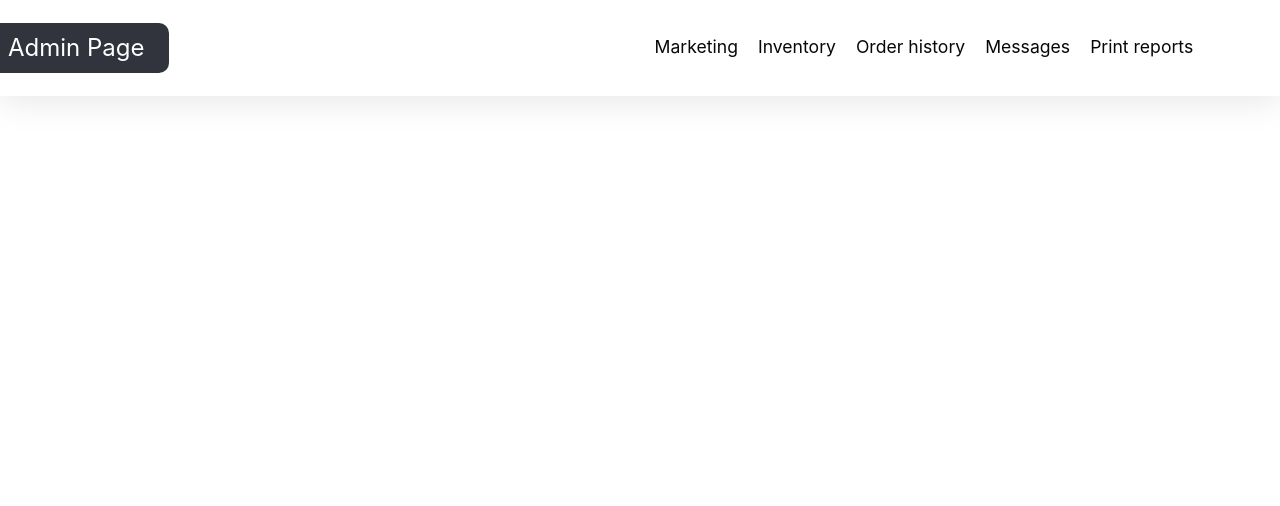
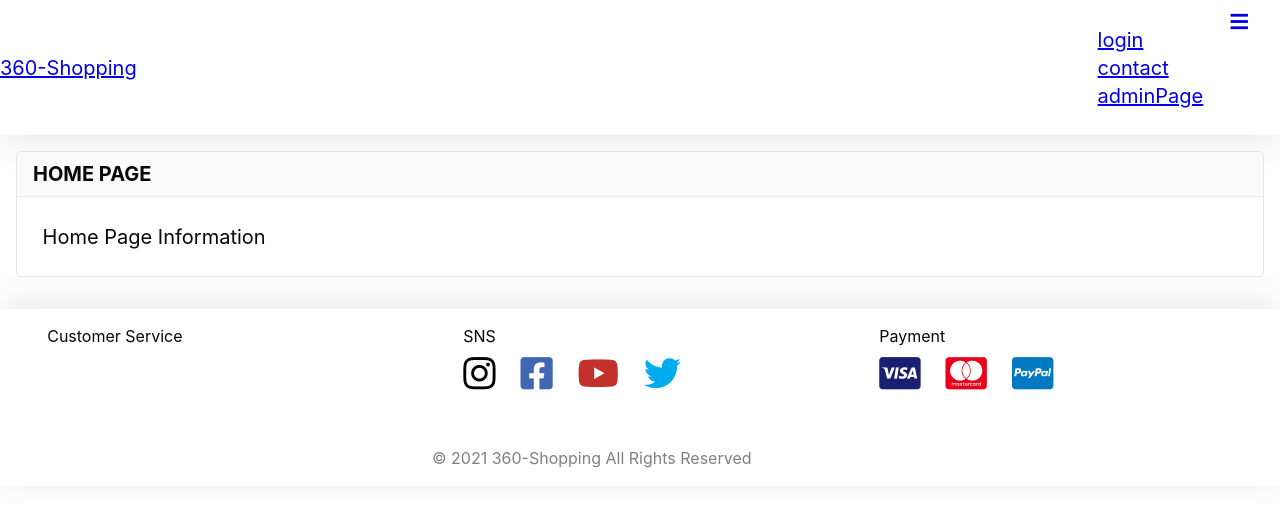
Before and after one commit to LeeJung-AWS/360-shopping, a React (Create React App) app in the folder frontend/: page / in a window 1280 px wide. Shown: the top 506 px of the page. Built offline with nearby package versions, Linux system fonts and the light colour scheme.

Commit message:
Initial commit for Home page

```diff
--- a/frontend/src/App.tsx
+++ b/frontend/src/App.tsx
@@ -1,12 +1,12 @@
-import AdminPage from './pages/AdminPage';
-// import Footer from './components/Footer';
+import HomePage from './pages/HomePage';
+// import AdminPage from './pages/AdminPage';
 
 function App() {
   return (
-    <div>
-      <AdminPage />
-      {/* <Footer /> */}
-    </div>
+    <>
+      <HomePage />
+      {/* <AdminPage /> */}
+    </>
   );
 }
 
--- /dev/null
+++ b/frontend/src/pages/HomePage.tsx
@@ -0,0 +1,46 @@
+// Style : sass/layout/_homePage.scss
+
+import { BrowserRouter as Router, Route, Switch } from "react-router-dom";
+import { useState } from 'react';
+
+// Components
+import Navbar from '../components/Navbar';
+import Footer from '../components/Footer';
+import AdminPage from "./AdminPage";
+
+const HomePage: React.FC = () => {
+    const [ header, setHeader ] = useState('360-Shopping');
+    const [ links, setLinks ] = useState(['login', 'contact', 'adminPage']);
+    const [ linkTitle, setLinkTitle] = useState(['Login', 'Contact', 'Admin-page']);
+
+    return(<Router>
+        <Switch>
+            <Route exact path="/">
+                <Navbar header={header} links={links} linkTitle={linkTitle}/>
+                <main className="row">
+                    <section className="card">
+                        <div className="card-header">
+                            <h4>HOME PAGE</h4>
+                        </div>
+                        <div className="card-body">
+                            <p>Home Page Information</p>
+                        </div>
+                    </section>
+                </main>
+                <Footer />
+            </Route>
+            <Route exact path="/login">
+                <p>login</p>
+            </Route>
+            <Route exact path="/contact">
+                <p>contact</p>
+            </Route>
+            <Route exact path="/adminPage">
+                <AdminPage />
+            </Route>
+        </Switch>
+    </Router>)
+
+}
+
+export default HomePage;
```
